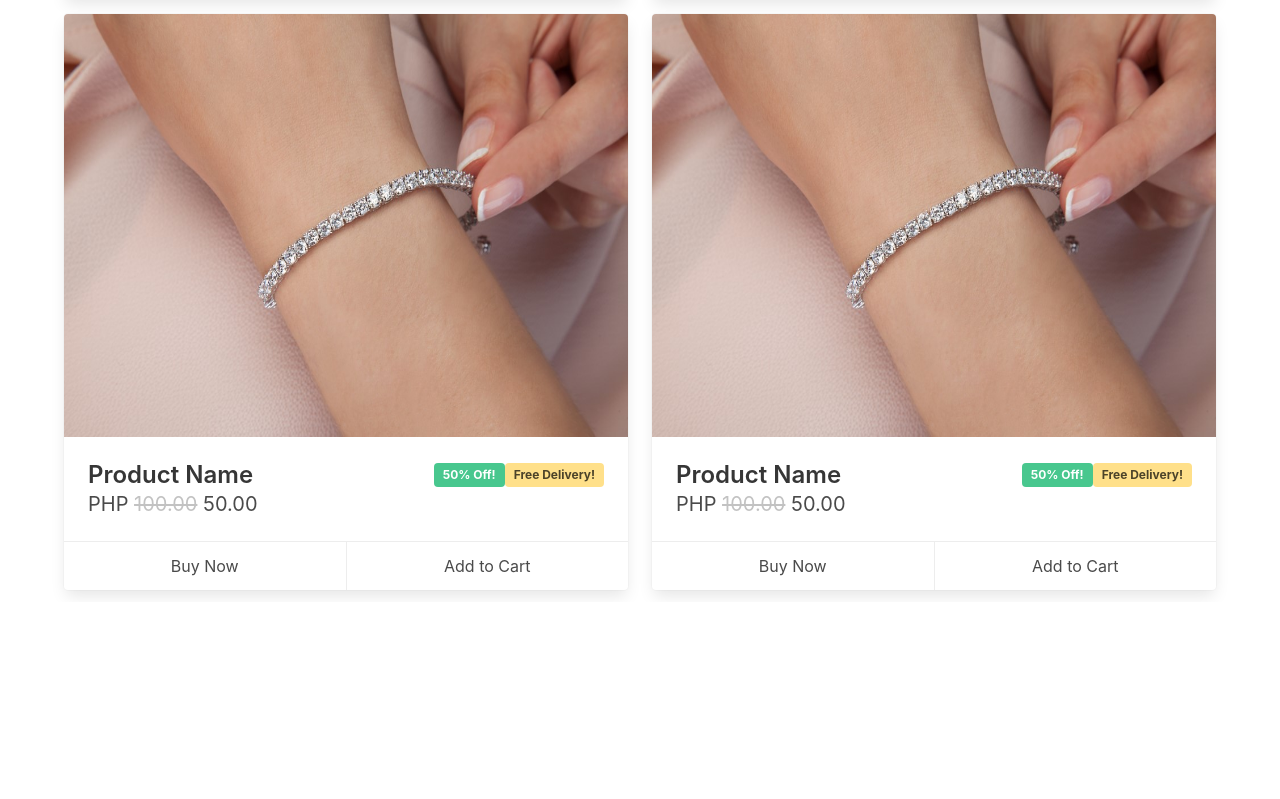
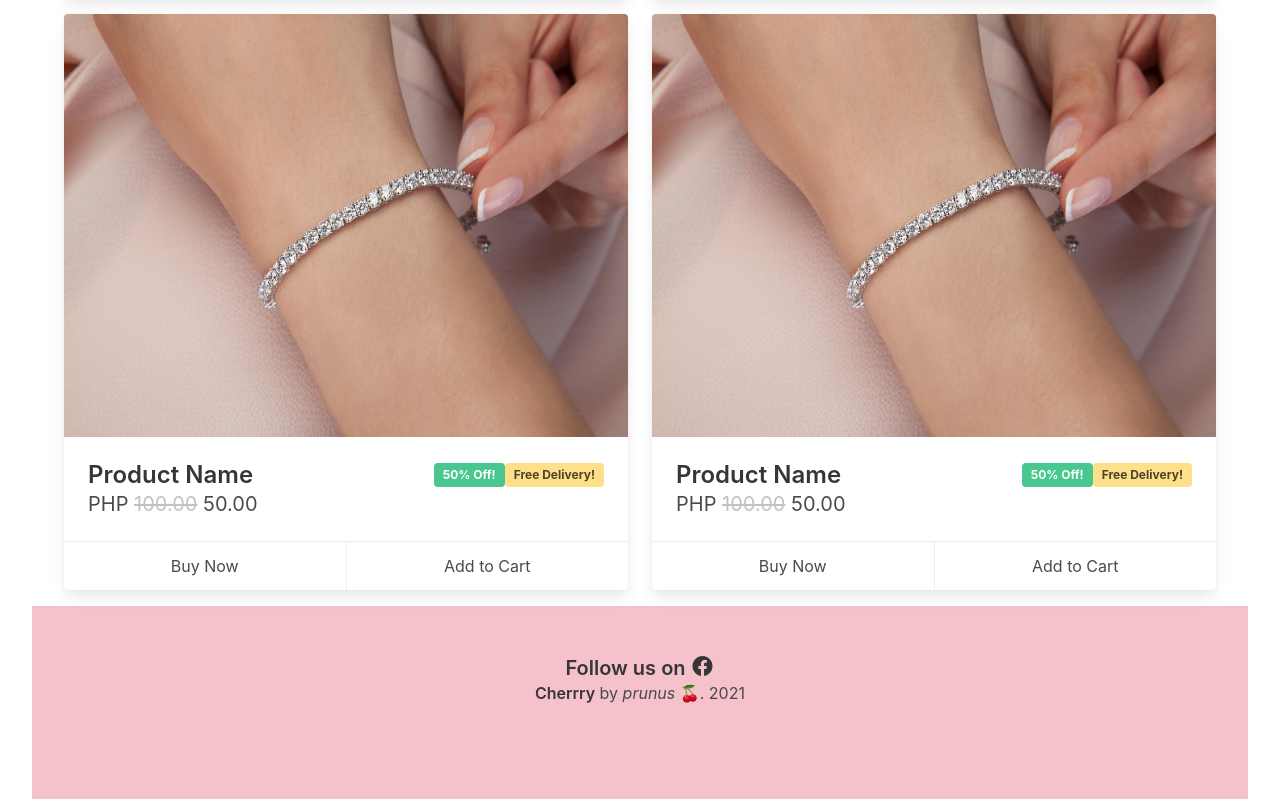
Before and after one commit to yapTim/cherrry, a Vue app: page / in a window 1280 px wide. Shown: the part 1258-2057 px from the top of the page. Before the commit the page ends 1860 px from the top, so only its background shows below. Built offline with nearby package versions, Linux system fonts and the light colour scheme.

Commit message:
Add a footer

```diff
--- a/src/components/App.vue
+++ b/src/components/App.vue
@@ -1,11 +1,15 @@
 <template>
-    <div class="container is-max-widescreen">
+    <div class="container is-fluid">
         <Navbar />
-        <router-view></router-view>
+        <div class="container is-max-widescreen">
+            <router-view></router-view>
+        </div>
+        <Footer />
     </div>
 </template>
 
 <script>
+import Footer from './Footer.vue';
 import Navbar from './Navbar.vue';
 import Products from './Products.vue';
 
@@ -13,6 +17,7 @@ export default {
     name: 'App',
 
     components: {
+        Footer,
         Navbar,
         Products
     },
--- /dev/null
+++ b/src/components/Footer.vue
@@ -0,0 +1,21 @@
+<template>
+    <footer class="footer mt-4 site-footer">
+        <div class="has-text-centered">
+            <p class="title is-5">Follow us on <b-icon icon="facebook"></b-icon></p>
+            <p class="subtitle is-6"><strong>Cherrry</strong> by <em>prunus</em> &#127826;. 2021</p>
+        </div>
+    </footer>
+</template>
+
+<script>
+export default {
+
+}
+</script>
+
+<style scoped>
+.site-footer {
+    background-color: #f5c1cb;
+    color: #1a0005 !important;
+}
+</style>
--- a/src/index.html
+++ b/src/index.html
@@ -2,6 +2,7 @@
 <html>
     <head>
         <meta name="viewport" content="width=device-width, initial-scale=1.0" />
+        <meta charset="UTC-8" />
         <link rel="stylesheet" href="https://cdn.jsdelivr.net/npm/@mdi/font@5.8.55/css/materialdesignicons.min.css">
     </head>
     <body>
```
